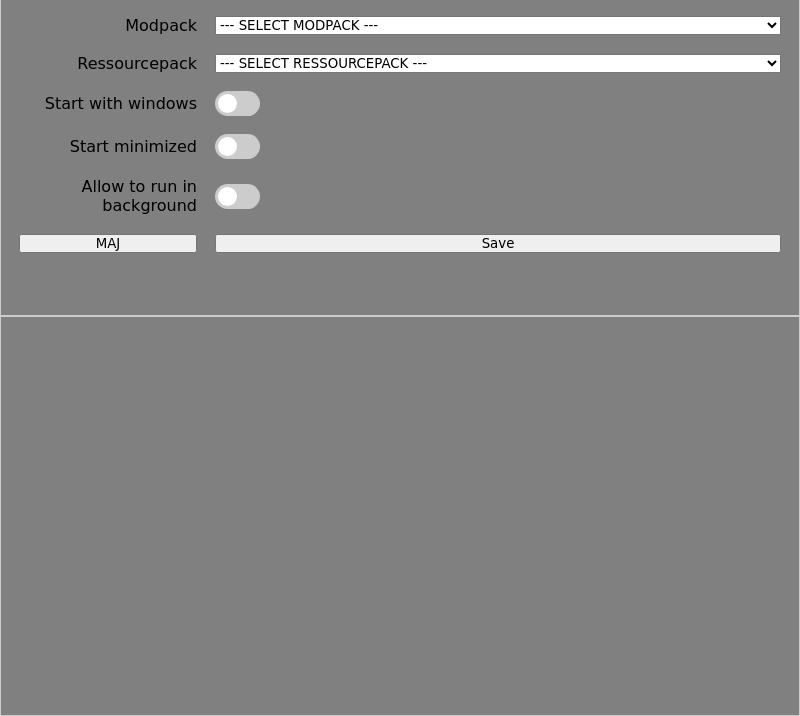
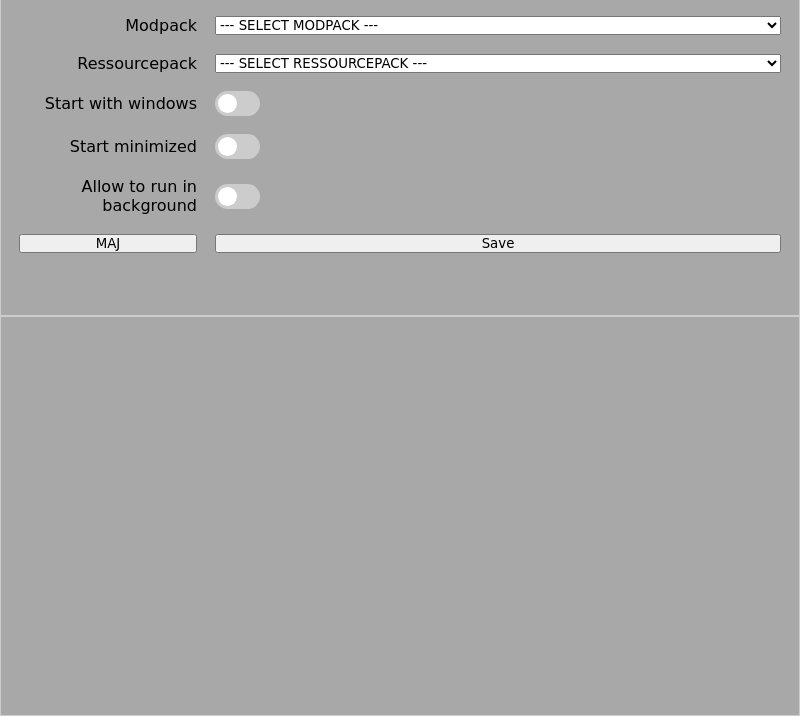
Before and after one commit to Wolphwood/ksmp-mod-updater, an Electron app: page index.html in a window 800 px wide. Shown: the part 84-800 px from the top of the page. Drawn offline with Linux system fonts and the light colour scheme; no server answers.

Commit message:
+ small fixes + Patch Dependencies

```diff
--- a/assets/css/style.css
+++ b/assets/css/style.css
@@ -20,7 +20,12 @@
 }
 
 html, body {
-  background-color: gray;
+  height: 100%;
+  background-color: rgb(168, 168, 168);
+  /* background-image: url('../img/background0.png'); */
+  background-position: center center;
+  background-size: cover;
+  background-repeat: no-repeat;
 }
 
 .container {
--- a/assets/js/data.js
+++ b/assets/js/data.js
@@ -296,7 +296,7 @@ async function UpdateRessourcePack(inBackground = false, searchOnly = false) {
 
     let apiPacks = await fetch(API + '/ressourcepack/list').then(r => r.json());
     if (apiPacks[config.ressourcepack].length == 0) {
-        if (!inBackground) return mainWindow.webContents.send('web-logging-error', `.\nNo pack found for the category '${config.ressourcepack}'.`);
+        if (!inBackground) return BrowserWindow.getAllWindows().forEach(win => win.webContents.send('web-logging-error', `No pack found for the category '${config.ressourcepack}'.`));
     }
 
     let Regs = {
```
Also changed, not shown: 2 other files.
